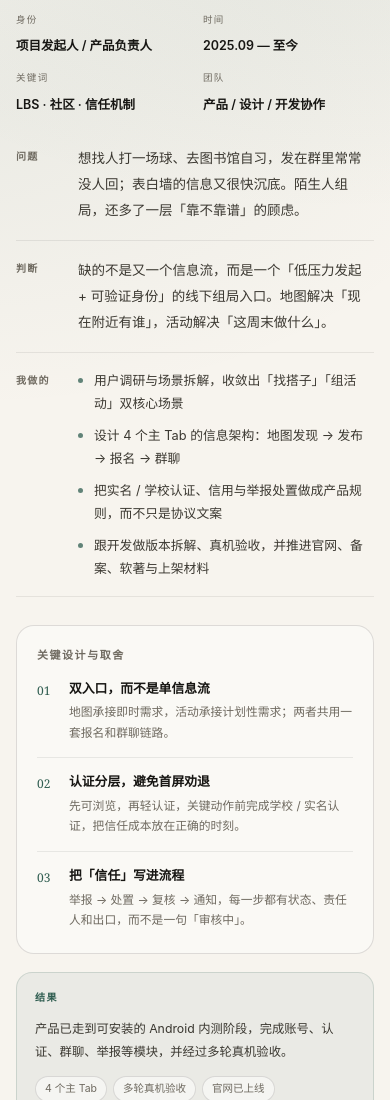
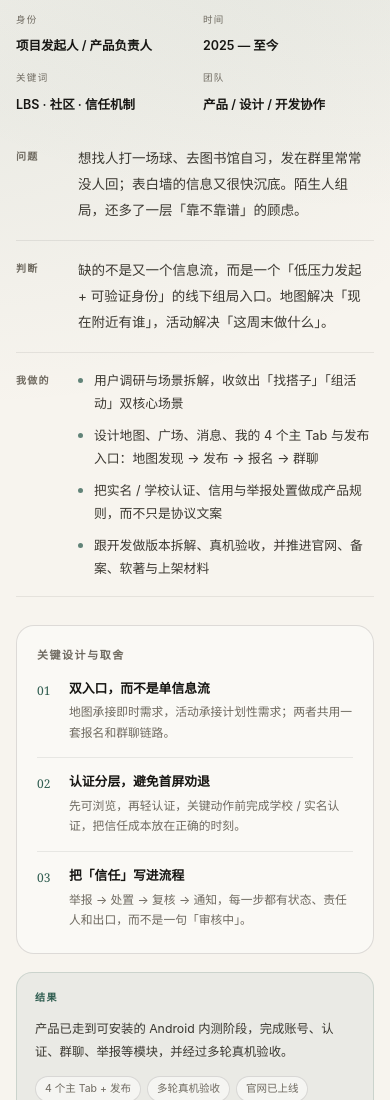
Before and after one commit to Canky508/pm-portfolio, a plain HTML site: page index.html in a window 390 px wide. Shown: the part 2542-3642 px from the top of the page. Drawn offline with Linux system fonts and the light colour scheme.

Commit message:
fix: refine copy and mobile contact layout

```diff
--- a/index.html
+++ b/index.html
@@ -489,7 +489,7 @@
         <div class="matrix-row" role="row" style="--c:var(--starfun)">
           <b><i></i>哒乐星</b>
           <span>复杂社交产品从 0 到内测</span>
-          <span class="ev">4 个主 Tab · 认证 / 举报 / 群聊 · 多轮真机验收</span>
+          <span class="ev">4 个主 Tab + 发布 · 认证 / 举报 / 群聊 · 多轮真机验收</span>
         </div>
         <div class="matrix-row" role="row" style="--c:var(--nuola)">
           <b><i></i>挪啦</b>
@@ -522,7 +522,7 @@
         </div>
         <div class="case-meta reveal">
           <div><small>身份</small><b>项目发起人 / 产品负责人</b></div>
-          <div><small>时间</small><b>2025.09 — 至今</b></div>
+          <div><small>时间</small><b>2025 — 至今</b></div>
           <div><small>关键词</small><b>LBS · 社区 · 信任机制</b></div>
           <div><small>团队</small><b>产品 / 设计 / 开发协作</b></div>
         </div>
@@ -542,7 +542,7 @@
             <h3>我做的</h3>
             <ul class="clean">
               <li>用户调研与场景拆解，收敛出「找搭子」「组活动」双核心场景</li>
-              <li>设计 4 个主 Tab 的信息架构：地图发现 → 发布 → 报名 → 群聊</li>
+              <li>设计地图、广场、消息、我的 4 个主 Tab 与发布入口：地图发现 → 发布 → 报名 → 群聊</li>
               <li>把实名 / 学校认证、信用与举报处置做成产品规则，而不只是协议文案</li>
               <li>跟开发做版本拆解、真机验收，并推进官网、备案、软著与上架材料</li>
             </ul>
@@ -570,7 +570,7 @@
             <h3>结果</h3>
             <p>产品已走到可安装的 Android 内测阶段，完成账号、认证、群聊、举报等模块，并经过多轮真机验收。</p>
             <div class="chips">
-              <span class="chip">4 个主 Tab</span><span class="chip">多轮真机验收</span><span class="chip">官网已上线</span><span class="chip">备案 / 软著 / 安全评估</span>
+              <span class="chip">4 个主 Tab + 发布</span><span class="chip">多轮真机验收</span><span class="chip">官网已上线</span><span class="chip">备案 / 软著 / 安全评估</span>
             </div>
           </div>
 
```
Also changed, not shown: 1 other file.
